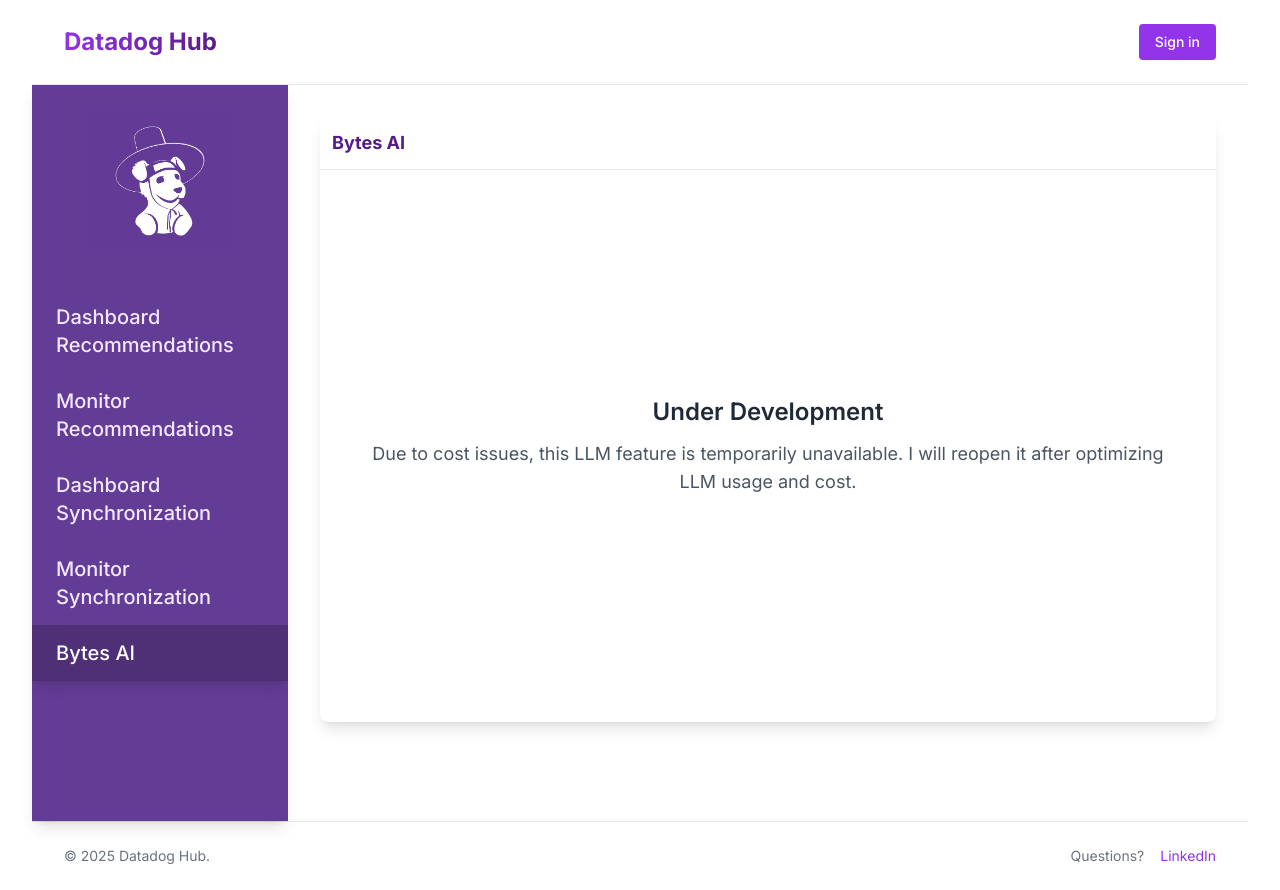
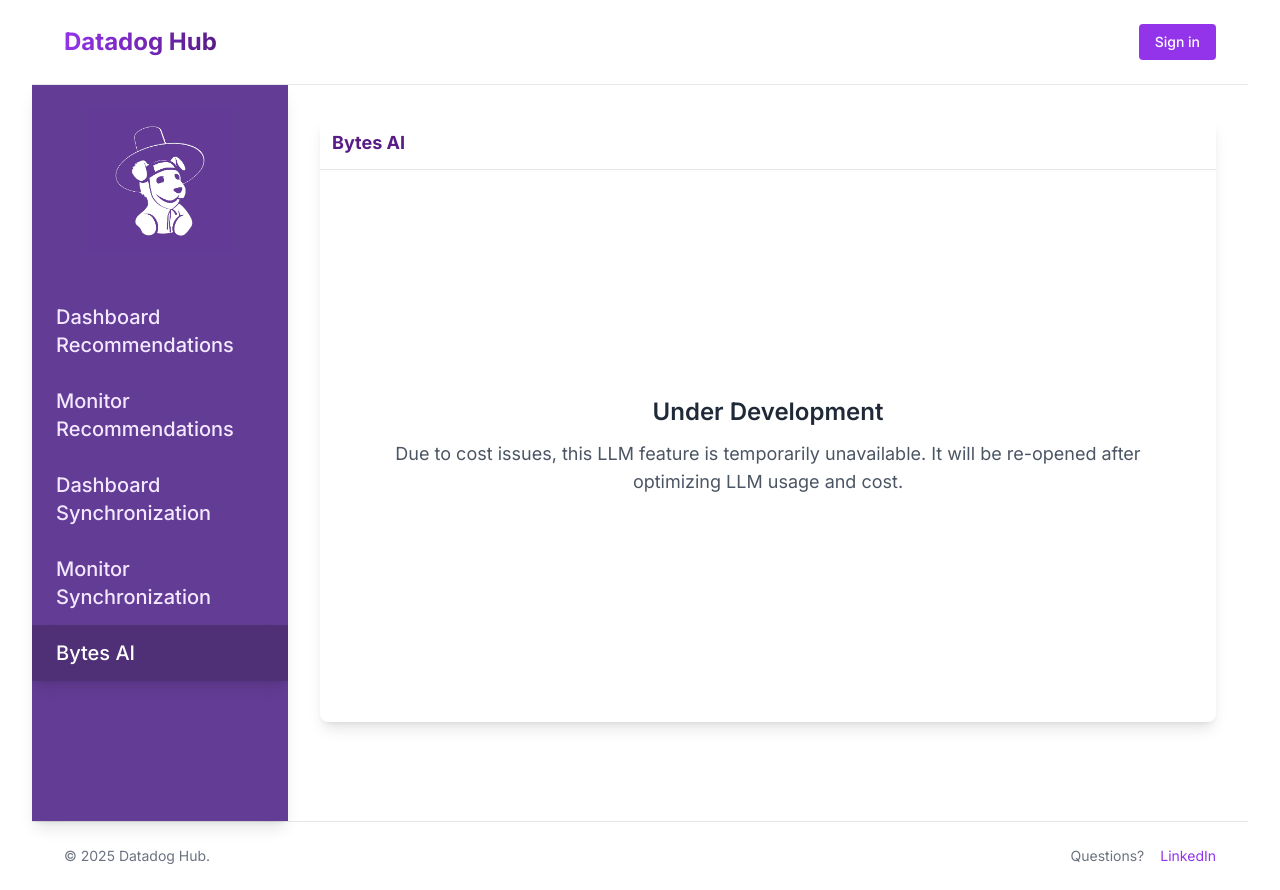
Before and after one commit to leedoing/dd-hub, a Next.js app: page /bytes-ai in a window 1280 px wide. Built offline with nearby package versions, Linux system fonts and the light colour scheme; no server answers.

Commit message:
changed Bytes AI message

```diff
--- a/src/components/ai/BytesAI.tsx
+++ b/src/components/ai/BytesAI.tsx
@@ -330,7 +330,7 @@
             Under Development
           </h3>
           <p className="text-gray-600 text-base sm:text-lg">
-          Due to cost issues, this LLM feature is temporarily unavailable. I will reopen it after optimizing LLM usage and cost.
+          Due to cost issues, this LLM feature is temporarily unavailable. It will be re-opened after optimizing LLM usage and cost.
           </p>
         </div>
       </div>
```
